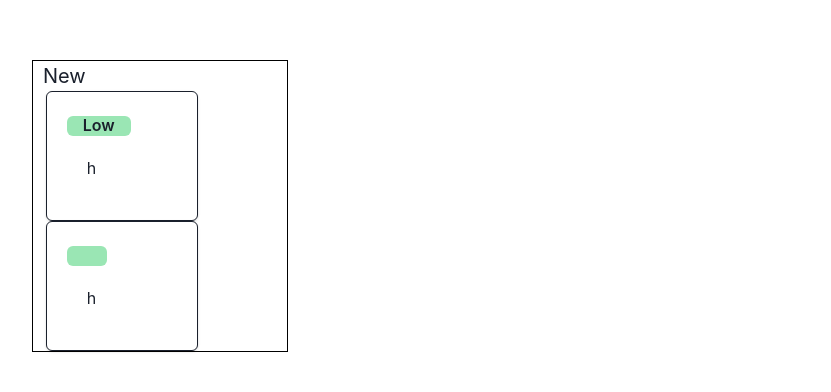
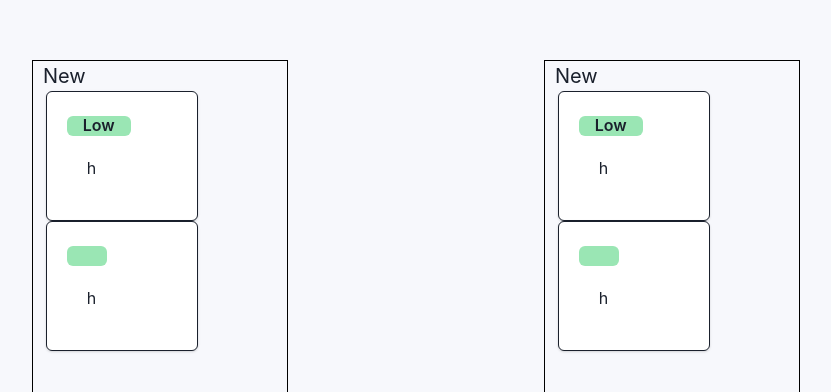
Before and after one commit to Chandramohan97/kanban, a React (Create React App) app: page / in a window 1280 px wide. Shown: the part 180-572 px from the top of the page, without its empty margins (96-927 px from the left). Built offline with nearby package versions, Linux system fonts and the light colour scheme.

Commit message:
feat and style : App.js

```diff
--- a/src/App.css
+++ b/src/App.css
@@ -5,7 +5,8 @@
   flex-direction: column;
   /* flex: 1; */
   background-color: #F7F8FC;
-
+  display: flex;
+  flex-direction: row;
 }
 
 .app_navbar{
--- a/src/App.js
+++ b/src/App.js
@@ -18,7 +18,8 @@ function App() {
   return(
     // <DragDropContext>
     // <DragDropContext
-    <div>
+    <div className="app" >
+      <Board/>
       <Board/>
     </div>
 
```
